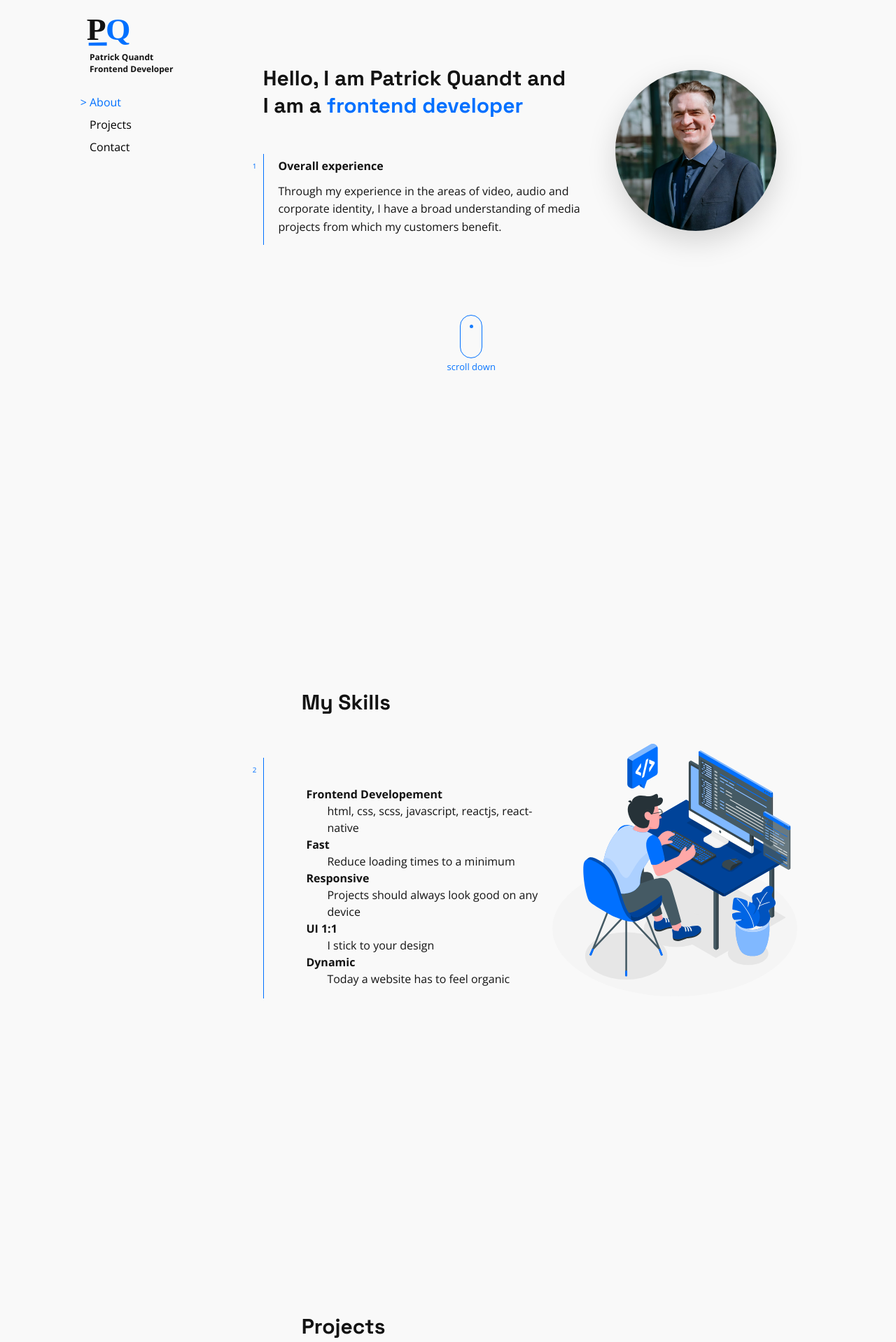
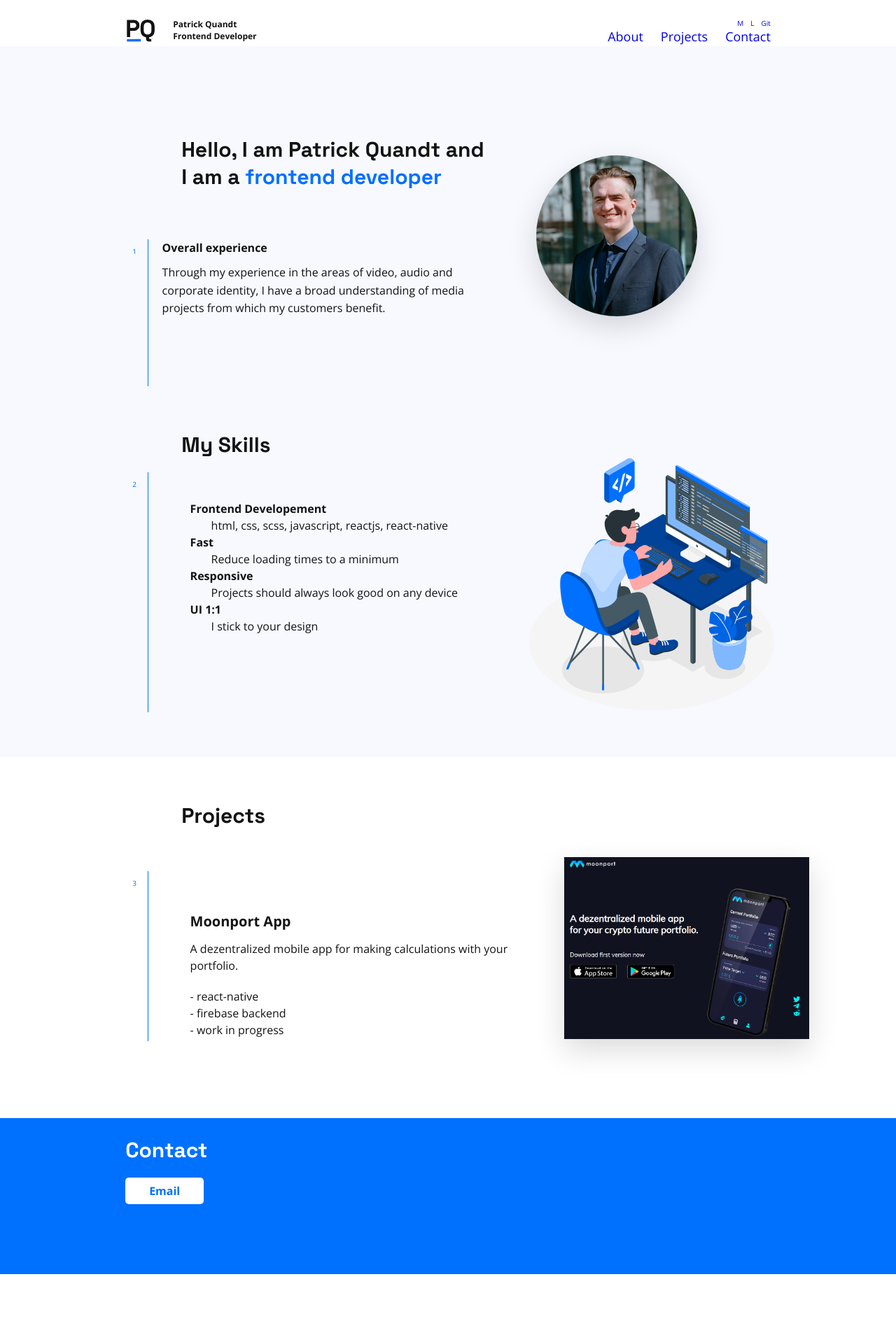
Before and after one commit to pquandt/pqweb, a React app: page / in a window 1280 px wide. Shown: the top 1918 px of the page at 70% size. After the commit the page ends 1821 px from the top, so only its background shows below. Built offline with nearby package versions, Linux system fonts and the light colour scheme.

Commit message:
complete redesign 2.0

```diff
--- a/sass/base/_base.scss
+++ b/sass/base/_base.scss
@@ -18,7 +18,6 @@ html::-webkit-scrollbar {
 }
 
 body {
-  background-color: $color-background;
   -webkit-font-smoothing: antialiased;
   -moz-osx-font-smoothing: grayscale;
   overscroll-behavior: none;
--- a/sass/layout/_about.scss
+++ b/sass/layout/_about.scss
@@ -1,12 +1,11 @@
 .about {
+  background-color: #f7f9ff;
   padding-top: 10%;
-  padding-left: 10%;
-  height: 100vh;
-  margin-right: 20%;
+  padding-left: 14%;
 
   &-headline {
-    padding-left: 2.5rem;
-    margin-bottom: 3rem;
+    padding-left: 8rem;
+    margin-bottom: 5rem;
   }
 
   &-span {
@@ -29,13 +28,10 @@
   font-size: $default-font-size;
   font-weight: 400;
   line-height: 1.6;
-  padding: 0.5rem 2rem 0 0;
-  margin-right: 2rem;
 
   &-wrapper {
     display: grid;
-    grid-template-columns: 0.1fr 2fr 1fr;
-    grid-template-rows: 15rem;
+    grid-template-columns: 0.1fr 1fr 1fr;
   }
 
   & h2 {
--- a/sass/layout/_contact.scss
+++ b/sass/layout/_contact.scss
@@ -1,11 +1,7 @@
 .contact {
-  animation: blendIn 0.5s ease-in;
-  padding-top: 10%;
-  padding-left: 10%;
-  height: 100vh;
-
-  // position: absolute;
-  z-index: -2;
+  background-color: #0070ff;
+  padding-top: 2%;
+  padding-left: 14%;
 
   &-span {
     font-family: $secondary-font, sans-serif;
@@ -17,43 +13,25 @@
     color: $color-highlight;
   }
   & h1 {
-    margin-bottom: 4rem;
-    padding-left: 8rem;
+    color: #ffffff;
+    padding-bottom: 2rem;
   }
-  &-img {
-    // float: right;
-    margin-right: 4rem;
-  }
+
   &-wrapper {
-    display: grid;
-    grid-template-columns: 0.1fr 1fr 1fr;
+    display: block;
+    padding-bottom: 10rem;
   }
 }
 
-.contact-text {
-  margin-top: 6rem;
-  margin-left: 4rem;
+.contact-button-mail {
+  background-color: #ffffff;
+  padding: 0.8rem 1.6rem 0.8rem 1.6rem;
+  width: 8rem;
+  height: 2.2rem;
+  border-radius: 0.5rem;
   font-family: $primary-font;
+  color: #0070ff;
   font-size: $default-font-size;
-  font-weight: 400;
-  line-height: $default-font-size * 1.5;
-
-  & h2 {
-    font-family: $primary-font;
-    font-size: 2rem;
-    margin-top: 2rem;
-    margin-bottom: 1.5rem;
-  }
-
-  & dt {
-    font-weight: bold;
-  }
-  & dd {
-    margin-left: 3rem;
-  }
-  a[href^="mailto:"] {
-    color: $color-highlight;
-    text-decoration: none;
-    font-size: 2rem;
-  }
+  text-align: center;
+  font-weight: 800;
 }
--- a/sass/layout/_nav.scss
+++ b/sass/layout/_nav.scss
@@ -1,63 +1,42 @@
 .nav {
+  background-color: #ffffff;
+  display: flex;
+  margin: 2% 14% 0 14%;
   white-space: nowrap;
-  margin-right: 1rem;
-  margin-top: 10%;
-
-  .link-active li {
-    color: $color-highlight;
-    text-decoration: none;
-    list-style-type: "> ";
-  }
-
-  &-bar {
-    list-style: none;
-  }
+  justify-content: space-between;
 
   &-logo {
     overflow: visible;
+    padding-right: 2.3rem;
   }
 
   &-logo-subtext {
     font-size: 1.2rem;
     font-weight: 700;
-    margin-bottom: 2.3rem;
   }
   &-logo img {
-    width: 7rem;
-    margin-left: -1rem;
+    margin-top: -0.7rem;
+  }
+  &-left {
+    display: flex;
   }
 
-  &-list {
-    font-size: $default-font-size;
-    font-family: $primary-font;
-    text-decoration: none;
-    list-style: none;
-    line-height: $default-font-size * 2;
+  &-right {
+    display: block;
+  }
 
-    a:link {
-      color: black;
-      text-decoration: none;
+  .smicons {
+    text-align: right;
+
+    a:not(:last-child) {
+      padding-right: 1rem;
     }
-    a:visited {
-      color: $color-font;
-      text-decoration: none;
-    }
-    a:hover {
-      color: $color-highlight;
-      text-decoration: none;
-    }
-    a:active {
-      color: $color-highlight;
-      text-decoration: none;
+  }
+
+  &-bar {
+    font-size: 1.8rem;
+    a:not(:last-child) {
+      padding-right: 2.5rem;
     }
   }
 }
-
-@media screen and(max-width:768px) {
-  .line {
-    width: 3rem;
-    height: 0.3rem;
-    background-color: $color-highlight;
-    margin: 0.5rem;
-  }
-}
--- a/sass/layout/_projects.scss
+++ b/sass/layout/_projects.scss
@@ -1,8 +1,6 @@
 .projects {
-  animation: blendIn 0.5s ease-in;
-  padding-top: 10%;
-  padding-left: 10%;
-  height: 100vh;
+  padding-top: 5%;
+  padding-left: 14%;
 
   &-span {
     font-family: $secondary-font, sans-serif;
@@ -27,6 +25,7 @@
   &-wrapper {
     display: grid;
     grid-template-columns: 0.1fr 1fr 1fr;
+    padding-bottom: 10%;
   }
   ul {
     list-style: none;
--- a/sass/layout/_skills.scss
+++ b/sass/layout/_skills.scss
@@ -1,7 +1,8 @@
 .skills {
-  padding-top: 10%;
-  padding-left: 10%;
-  height: 100vh;
+  background-color: #f7f9ff;
+  padding-top: 5%;
+  padding-left: 14%;
+  padding-bottom: 5%;
 
   &-span {
     font-family: $secondary-font, sans-serif;
@@ -14,7 +15,6 @@
   }
 
   & h1 {
-    margin-bottom: 4rem;
     padding-left: 8rem;
   }
   &-img {
--- a/src/components/About.js
+++ b/src/components/About.js
@@ -38,10 +38,6 @@ export default function About() {
           </div>
         </div>
       </div>
-      <div className="scrollhint">
-        <div className="mouse" />
-        <p>scroll down</p>
-      </div>
     </section>
   );
 }
--- a/src/components/AllPages.js
+++ /dev/null
@@ -1,18 +0,0 @@
-import React from "react";
-import About from "./About";
-import Skills from "./Skills";
-import Projects from "./Projects";
-import Contact from "./Contact";
-
-import gsap from "gsap";
-
-export default function AllPages() {
-  return (
-    <div>
-      <About />
-      <Skills />
-      <Projects />
-      <Contact />
-    </div>
-  );
-}
--- a/src/components/App.js
+++ b/src/components/App.js
@@ -1,36 +1,19 @@
 import React from "react";
 import Nav from "./Nav";
-import AllPages from "./AllPages";
 import About from "./About";
 import Skills from "./Skills";
 import Projects from "./Projects";
 import Contact from "./Contact";
-// import { CSSTransition } from "react-transition-group";
-// import { gsap } from "gsap";
-import { HashRouter as Router, Route, Switch } from "react-router-dom";
-import ScrollToTop from "./tools/ScrollToTop";
 
 function Start() {
   return (
-    <Router>
-      <div>
-        <div id="navcontent">
-          <Nav />
-        </div>
-        <div className="container">
-          <div className="left-col"></div>
-
-          <ScrollToTop />
-          <Switch>
-            <Route path="/" exact component={AllPages} />
-            <Route path="/about" exact component={About} />
-            <Route path="/skills" component={Skills} />
-            <Route path="/projects" component={Projects} />
-            <Route path="/contact" component={Contact} />
-          </Switch>
-        </div>
-      </div>
-    </Router>
+    <div>
+      <Nav />
+      <About />
+      <Skills />
+      <Projects />
+      <Contact />
+    </div>
   );
 }
 
--- a/src/components/Contact.js
+++ b/src/components/Contact.js
@@ -8,14 +8,13 @@ export default function Contact() {
       </div>
 
       <div className="contact-wrapper">
-        <div className="vLine">4</div>
-        <div className="contact-text">
+        <div>
           <a
             href="mailto:patrick@moonport.app"
             target="_blank"
             rel="noopener noreferrer"
           >
-            patrick@moonport.app
+            <div className="contact-button-mail">Email</div>
           </a>
         </div>
       </div>
--- a/src/components/Nav.js
+++ b/src/components/Nav.js
@@ -1,10 +1,10 @@
 import React from "react";
-import logo from "../img/pqlogo.svg";
-import { NavLink } from "react-router-dom";
+import logo from "../img/pqlogo.png";
 
 function Nav() {
   return (
     <div className="nav">
+      <div className="nav-left">
         <div className="nav-logo">
           <img src={logo} alt="Logo" />
         </div>
@@ -12,25 +12,19 @@ function Nav() {
           Patrick Quandt <br />
           Frontend Developer
         </div>
-
+      </div>
+      <div className="nav-right">
+        <div className="smicons">
+          <a href="#mail">M</a>
+          <a href="#in">L</a>
+          <a href="#gi">Git</a>
+        </div>
         <nav className="nav-bar">
-        <div className="hamburger">
-          <div className="line"></div>
-          <div className="line"></div>
-          <div className="line"></div>
+          <a href="#about">About</a>
+          <a href="#projects">Projects</a>
+          <a href="#contact">Contact</a>
+        </nav>
       </div>
-        <ul className="nav-list">
-          <NavLink exact to="/" activeClassName="link-active">
-            <li>About</li>
-          </NavLink>
-          <NavLink to="projects" activeClassName="link-active">
-            <li>Projects</li>
-          </NavLink>{" "}
-          <NavLink to="contact" activeClassName="link-active">
-            <li>Contact</li>
-          </NavLink>
-        </ul>
-      </nav>
     </div>
   );
 }
--- a/src/components/Skills.js
+++ b/src/components/Skills.js
@@ -26,9 +26,6 @@ export default function Skills() {
 
             <dt>UI 1:1</dt>
             <dd>I stick to your design</dd>
-
-            <dt>Dynamic</dt>
-            <dd>Today a website has to feel organic</dd>
           </dl>
         </div>
         <div className="skill-img">
```
Also changed, not shown: src/backup/App_backup.js (deleted, +0 -33 lines), src/css/style.css, src/img/angle-double-down-solid.svg (deleted), src/img/pfeil.svg (deleted), src/img/pqlogo.png (added), src/img/pqlogo.svg (deleted). Lines whose indentation alone changed are shown as unchanged.
